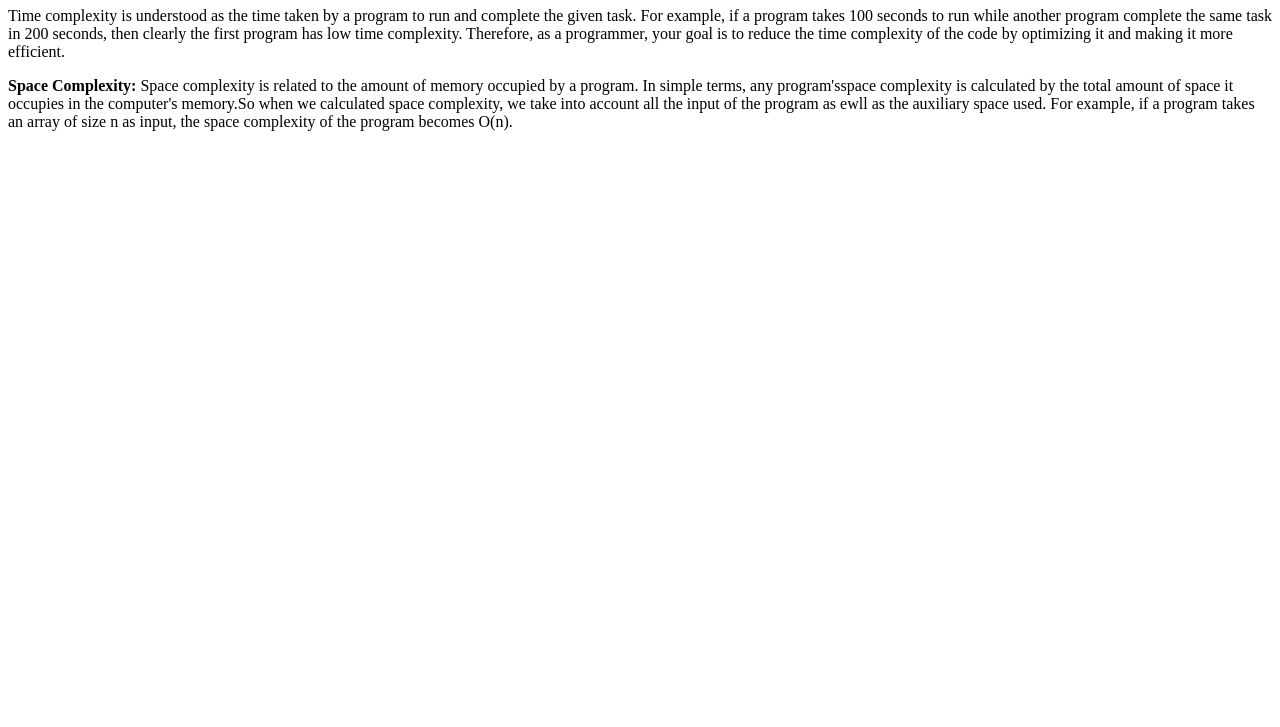
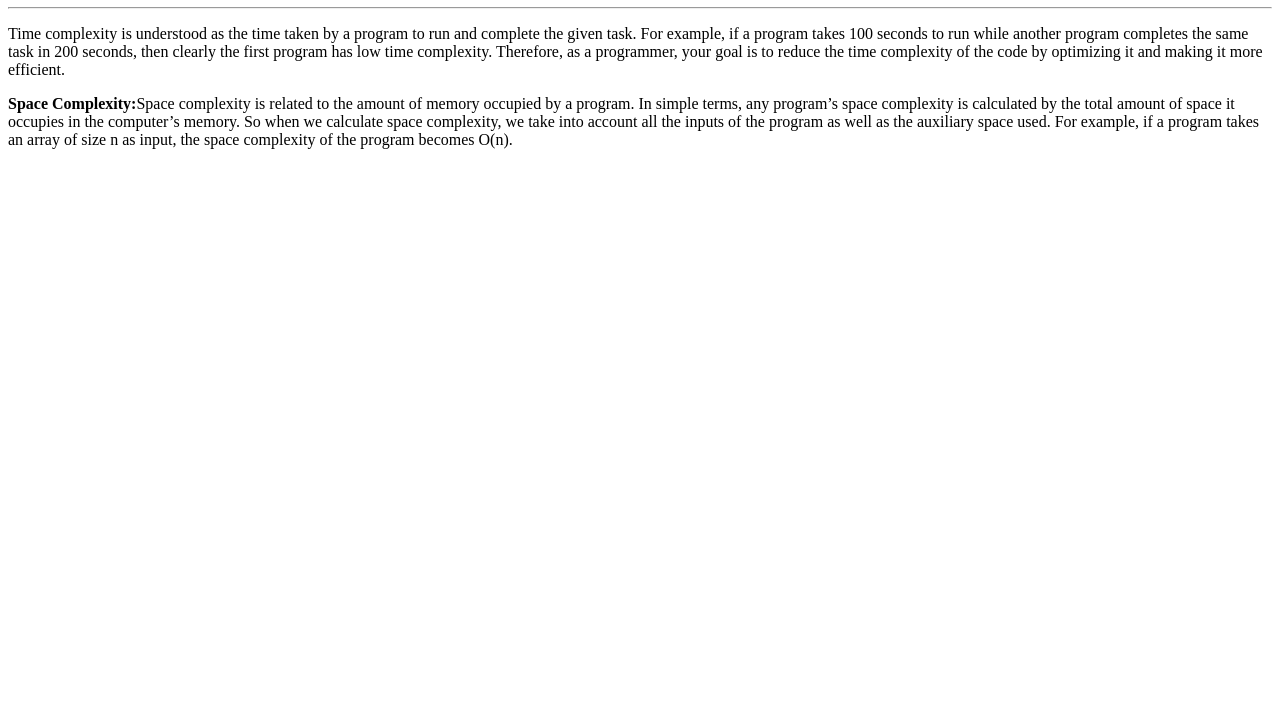
Before and after one commit to acciojob/time-and-space-complexity-Akashx2606, a website: page main.html in a window 1280 px wide. Shown: the part 73-800 px from the top of the page. Drawn offline with Linux system fonts and the light colour scheme.

Commit message:
created a submission

```diff
--- a/main.html
+++ b/main.html
@@ -7,10 +7,17 @@
 </head>
 
 <body>
-	<h1>Time and Space Complexity</h1>
-	<p>Time complexity is understood as the time taken by a program to run and complete the given task. For example, if a program takes 100 seconds to run while another program complete the same task in 200 seconds, then clearly the first program has low time complexity. Therefore, as a programmer, your goal is to reduce the time complexity of the code by optimizing it and making it more efficient.</p>
-	<p><b>Space Complexity:</b> Space complexity is related to the amount of memory occupied by a program. In simple terms, any program'sspace complexity is calculated by the total amount of space it occupies in the computer's memory.So when we calculated space complexity, we take into account all the input of the program as ewll as the auxiliary space used. For example, if a program takes an array of size n as input, the space complexity of the program becomes O(n).</p>
 	<!-- the entire body must be written by student -->
+	<h1>
+		Time and Space Complexity
+	</h1>
+	<hr>
+	<p>
+		Time complexity is understood as the time taken by a program to run and complete the given task. For example, if a program takes 100 seconds to run while another program completes the same task in 200 seconds, then clearly the first program has low time complexity. Therefore, as a programmer, your goal is to reduce the time complexity of the code by optimizing it and making it more efficient.
+	</p>
+
+	<p><b>Space Complexity:</b>Space complexity is related to the amount of memory occupied by a program. In simple terms, any program’s space complexity is calculated by the total amount of space it occupies in the computer’s memory. So when we calculate space complexity, we take into account all the inputs of the program as well as the auxiliary space used. For example, if a program takes an array of size n as input, the space complexity of the program becomes O(n).</p>
+
     <script type="text/javascript" src="./script.js">
 </script>
 
```
